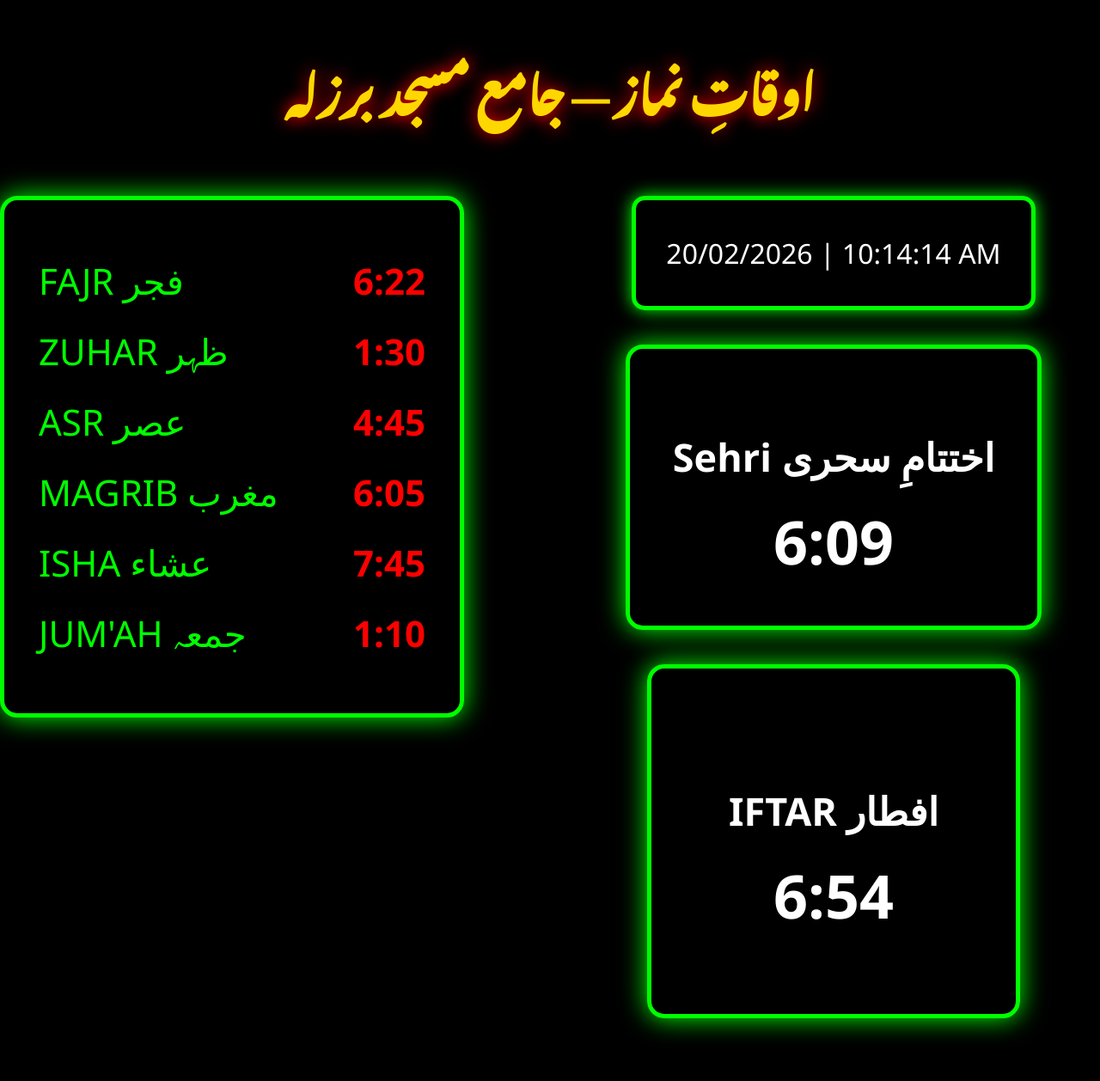
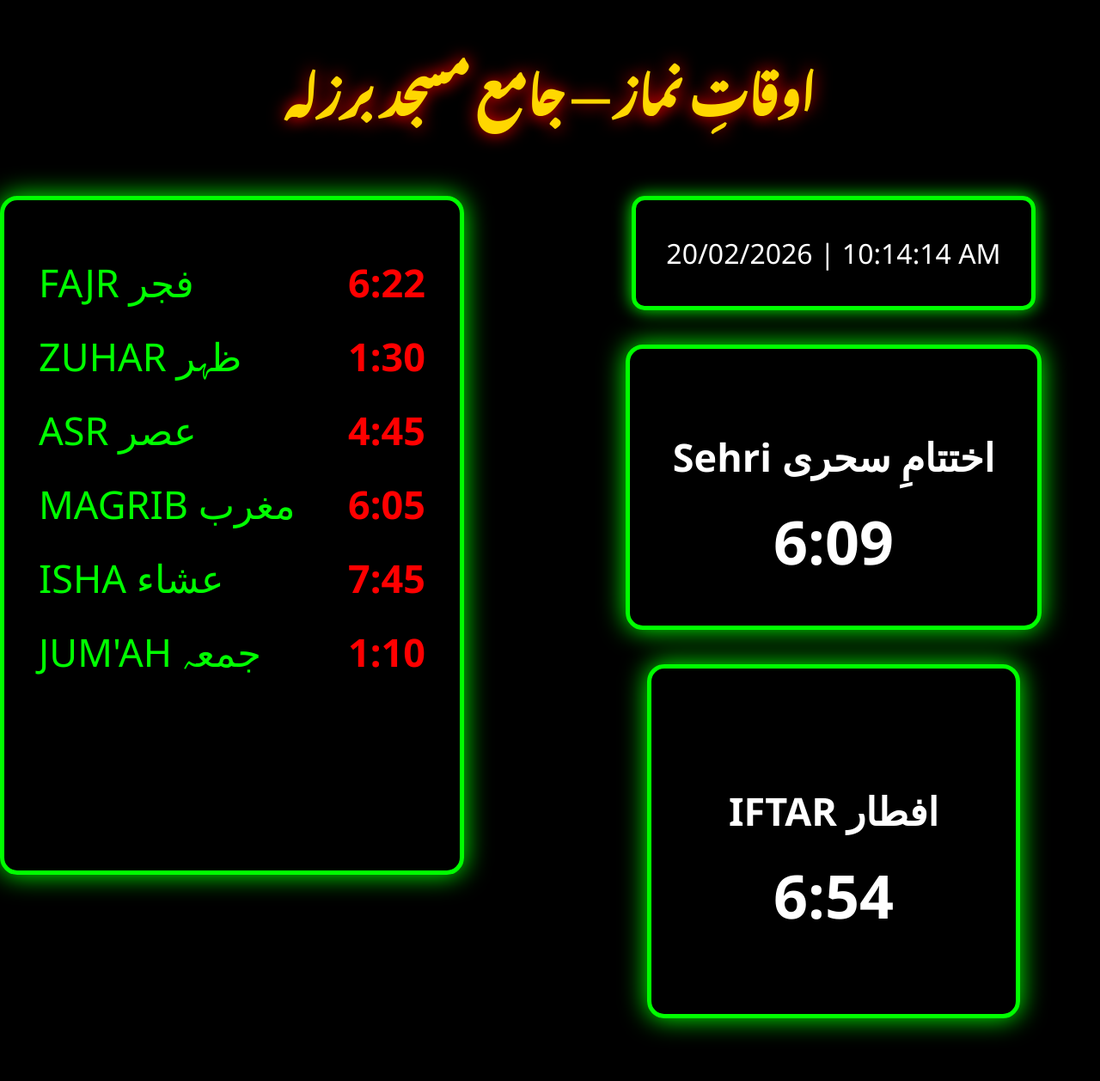
Before and after one commit to mazimmanzoor/jamia-masjid-barzulla, a Flask app: page / in a window 1280 px wide. Shown: the top 1258 px of the page at 86% size. Run offline with Flask 3, Linux system fonts and the light colour scheme.

Commit message:
Update style.css

```diff
--- a/static/style.css
+++ b/static/style.css
@@ -26,12 +26,13 @@ h1 {
 
 /* NAMAZ BOARD */
 .namaz-board {
-    font-size: 42px;
+    font-size: 45px;
     padding: 40px;
     border: 5px solid lime;
     border-radius: 20px;
     box-shadow: 0 0 30px lime;
     text-align: left;
+    height : 700px
 }
 
 .namaz-board p {
```
